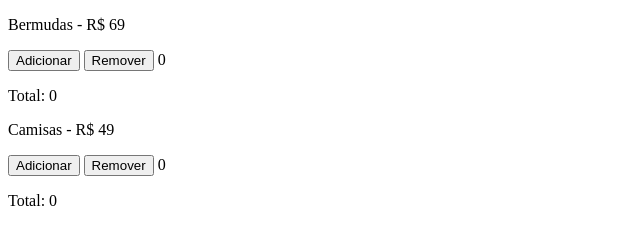
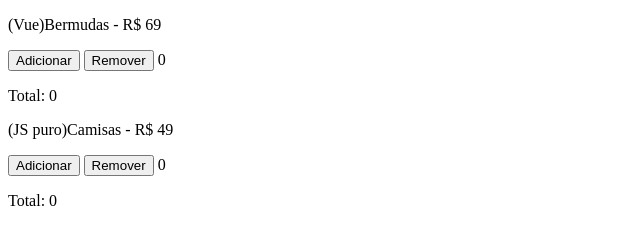
Before and after one commit to edsonbmj/jsversusvuejs, a plain HTML site: page index.html in a window 1280 px wide. Shown: the whole page, without its empty margins (0-640 px from the left). Drawn offline with Linux system fonts and the light colour scheme.

Commit message:
Update index.html

```diff
--- a/index.html
+++ b/index.html
@@ -9,7 +9,7 @@
 </head>
 <body>
     <div id="app">
-        <p>Bermudas - R$ <span>{{preco}}</span></p>
+        <p>(Vue)Bermudas - R$ <span>{{preco}}</span></p>
         <button @click="total++">Adicionar</button>
         <button @click="total--">Remover</button>
         <span>{{total}}</span>
@@ -17,7 +17,7 @@
        </div>
 
     <div>
-    <p>Camisas - R$ <span class="preco"></span></p>
+    <p>(JS puro)Camisas - R$ <span class="preco"></span></p>
     <button class="adicionar">Adicionar</button>
     <button class="remover">Remover</button>
     <span class="total"></span>
```
